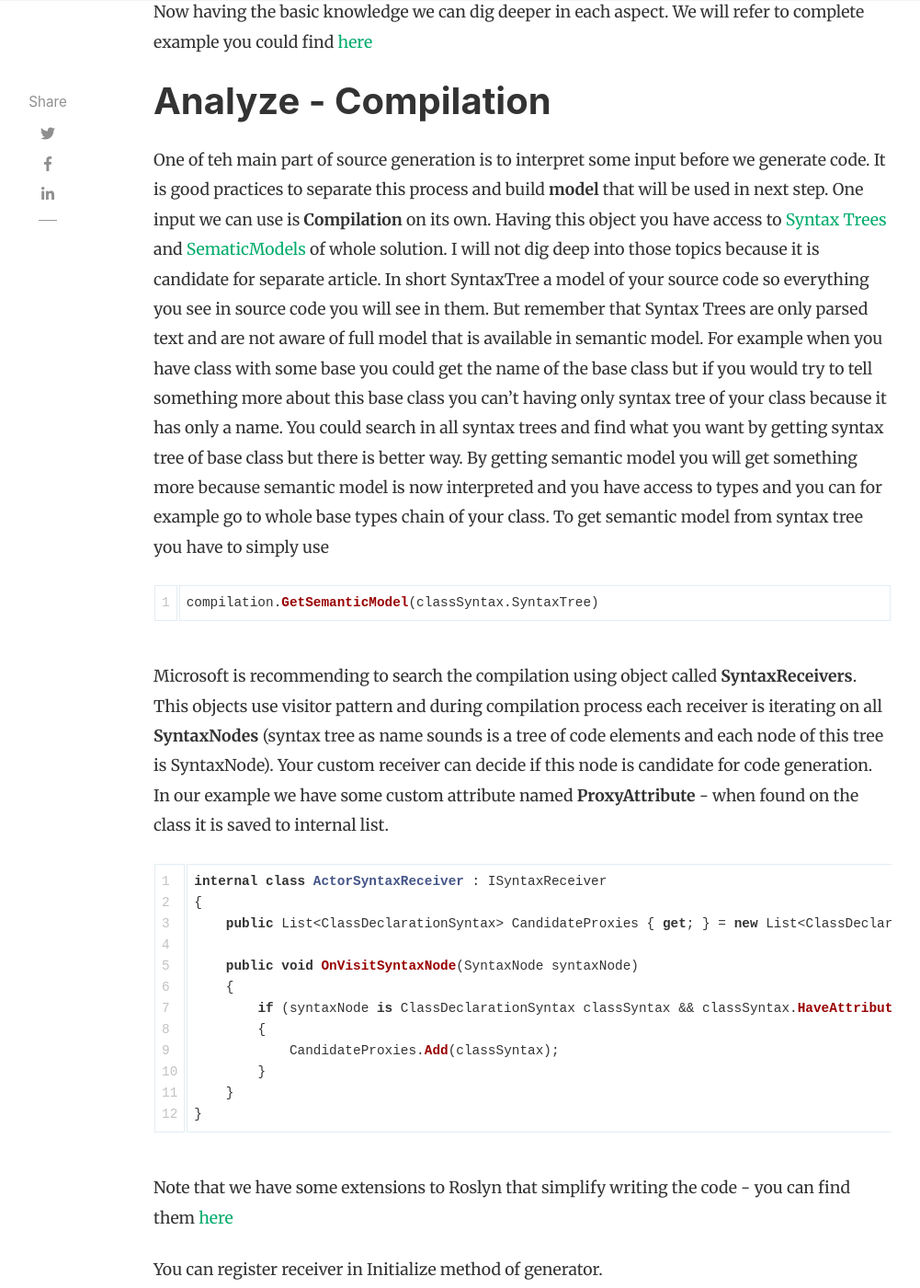
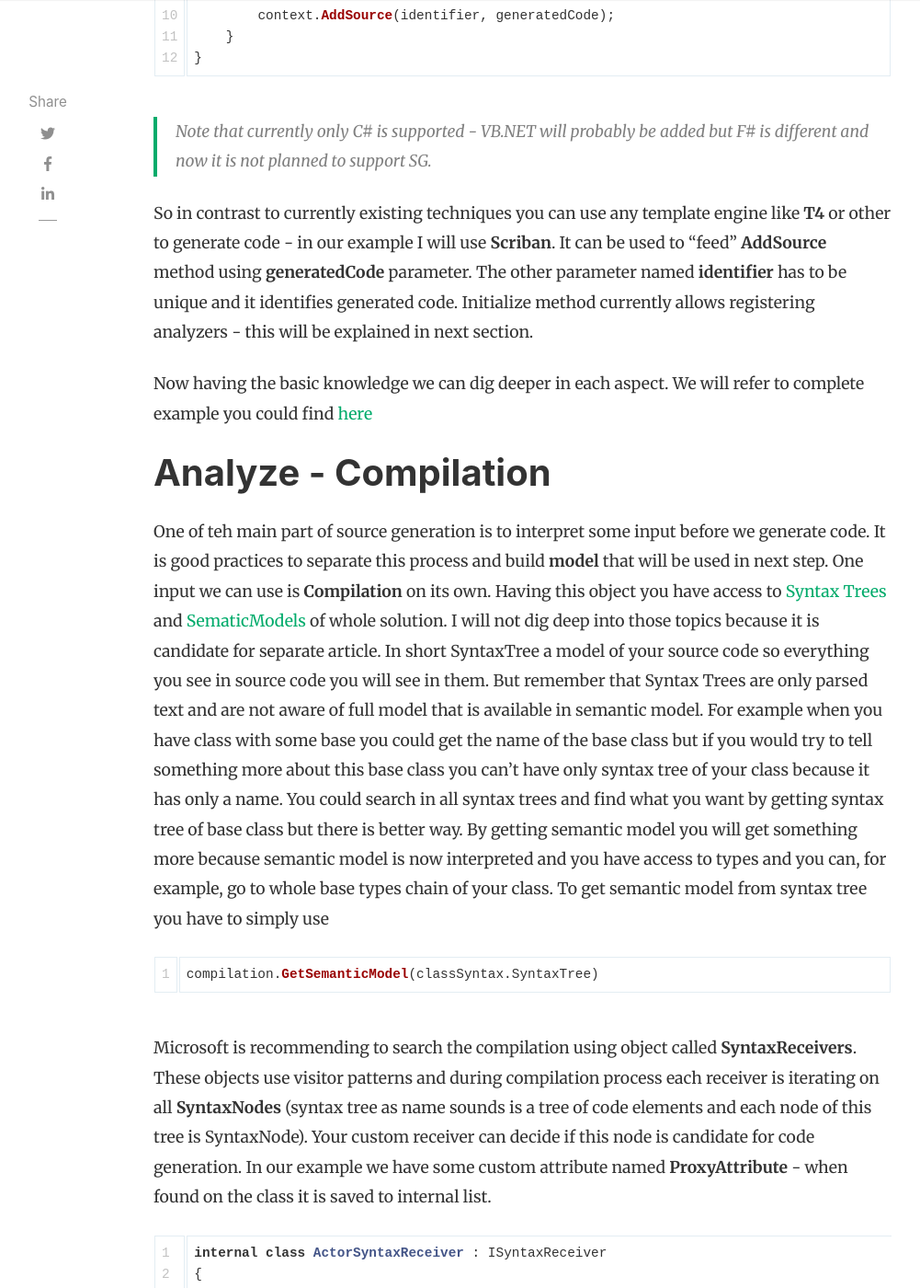
Before and after one commit to dominikjeske/dominikjeske.github.io, a Jekyll site: the page built from _posts/2020-11-09-source-generators.markdown, in a window 1280 px wide and 1400 px high, scrolled down 4512 px. Shown: the whole window at 92% size, without its empty margins (118-1119 px from the left). Built offline with Jekyll 4.4.1, drawn with Linux system fonts in a browser that asks for light colours; nearby versions of some CDN libraries; comment, search, counter and statistics services are not loaded; some of the changed text lies outside the part shown.

Commit message:
Fix gramma and add TOC

`````diff
--- a/_posts/2020-11-09-source-generators.markdown
+++ b/_posts/2020-11-09-source-generators.markdown
@@ -83,14 +95,14 @@ Now having the basic knowledge we can dig deeper in each aspect. We will refer t
 # Analyze - Compilation
 
 One of teh main part of source generation is to interpret some input before we generate code. It is good practices to separate this process and build **model** that will be used in next step. One input we can use is **Compilation** on its own. Having this object you have access to [Syntax Trees](https://docs.microsoft.com/en-us/dotnet/csharp/roslyn-sdk/get-started/syntax-analysis) and [SematicModels](https://docs.microsoft.com/en-us/dotnet/csharp/roslyn-sdk/get-started/semantic-analysis) of whole solution. I will not dig deep into those topics because it is candidate for separate article. In short SyntaxTree a model of your source code so everything you see in source code you will see in them. But remember that Syntax Trees are only parsed text and are not aware of full model that is available in semantic model.
-For example when you have class with some base you could get the name of the base class but if you would try to tell something more about this base class you can't having only syntax tree of your class because it has only a name. You could search in all syntax trees and find what you want by getting syntax tree of base class but there is better way. By getting semantic model you will get something more because semantic model is now interpreted and you have access to types and you can for example go to whole base types chain of your class.
+For example when you have class with some base you could get the name of the base class but if you would try to tell something more about this base class you can't have only syntax tree of your class because it has only a name. You could search in all syntax trees and find what you want by getting syntax tree of base class but there is better way. By getting semantic model you will get something more because semantic model is now interpreted and you have access to types and you can, for example, go to whole base types chain of your class.
 To get semantic model from syntax tree you have to simply use
 
 ```c#
 compilation.GetSemanticModel(classSyntax.SyntaxTree)
 ```
 
-Microsoft is recommending to search the compilation using object called **SyntaxReceivers**. This objects use visitor pattern and during compilation process each receiver is iterating on all **SyntaxNodes** (syntax tree as name sounds is a tree of code elements and each node of this tree is SyntaxNode). Your custom receiver can decide if this node is candidate for code generation. In our example we have some custom attribute named **ProxyAttribute** - when found on the class it is saved to internal list.
+Microsoft is recommending to search the compilation using object called **SyntaxReceivers**. These objects use visitor patterns and during compilation process each receiver is iterating on all **SyntaxNodes** (syntax tree as name sounds is a tree of code elements and each node of this tree is SyntaxNode). Your custom receiver can decide if this node is candidate for code generation. In our example we have some custom attribute named **ProxyAttribute** - when found on the class it is saved to internal list.
 
 ````c#
 internal class ActorSyntaxReceiver : ISyntaxReceiver
@@ -173,7 +185,7 @@ private ProxyModel GetModel(ClassDeclarationSyntax classSyntax, Compilation comp
 
 # Analyze - Additional Files
 
-CG gives additional ways for developers to gather information and generate model based on them. When using generator you have special section named AdditionalFiles in your csproj
+CG gives additional ways for developers to gather information and generate model based on them. When using a generator you have special section named AdditionalFiles in your csproj
 
 ````xml
 <ItemGroup>
@@ -349,7 +361,7 @@ private static Compilation CreateCompilation(string source)
 }
 ````
 
->Note that I'm using .NET Core feature DependencyContext.Default.RuntimeLibraries that gives me all libs used in solution - this approach don't have drawback of other methods that get only assemblies already used so in runtime.
+>Note that I'm using .NET Core feature DependencyContext.Default.RuntimeLibraries that gives me all libs used in solution - this approach don't have a drawback of other methods that get only assemblies already used so in runtime.
 
 Next we add some core assembly get from type typeof(Binder) and create compilation. Remember then adding all dependent libraries is important because when something is not in tree, compilation is created but you will get empty result for some searches - for example I was searching for base class in semantic model and without all dependent assemblies I just have null result.
 
@@ -430,7 +442,7 @@ public bool TryReadAdditionalFilesOption(GeneratorExecutionContext context, Addi
 }
 ````
 
-There is also a way to add this properties to **.editorconfig** file but to be visible in global section of **context.AnalyzerConfigOptions** we have to mark .editorconfig as [**'is_global = true'**](https://github.com/dominikjeske/Samples/blob/main/SourceGenerators/HomeCenter.Example/.editorconfig). When we don't use this switch property is available only for syntax tree part of AnalyzerConfigOptions. What is this? Configuration can be global (first in example), can be get by AdditionalFile reference or syntaxtrees. For beginning it is hard to dig into this and that is why I wrote [some code](https://github.com/dominikjeske/Samples/blob/main/SourceGenerators/HomeCenter.SourceGenerators/Extensions/OptionsInternalReader.cs) that dumps all config values - it is part of the logging process described below.
+There is also a way to add this properties to **.editorconfig** file but to be visible in global section of **context.AnalyzerConfigOptions** we have to mark .editorconfig as [**'is_global = true'**](https://github.com/dominikjeske/Samples/blob/main/SourceGenerators/HomeCenter.Example/.editorconfig). When we don't use this switch property is available only for syntax tree part of AnalyzerConfigOptions. What is this? Configuration can be global (first in example), can be get by AdditionalFile reference or syntaxtrees. For a beginning it is hard to dig into this and that is why I wrote [some code](https://github.com/dominikjeske/Samples/blob/main/SourceGenerators/HomeCenter.SourceGenerators/Extensions/OptionsInternalReader.cs) that dumps all config values - it is part of the logging process described below.
 
 >Important thing is that this code is using reflection because MS decided to hide this so it is for learning/debugging purposes but it can break in future versions.
 
@@ -473,7 +485,7 @@ Having this dump we can easily see all variables we can use and see if we proper
 	dotnet_naming_style.instance_field_style.required_prefix:_
 ````
 
-Next thing in Msbuild topic is automatically change all files with template extensions to Embedded Resources - we can do this in **Directory.Build.Props** - this files allow us add common setting to all project files in solution. It is convenient way to have some common place and not repeat ourselves in each file.
+The next thing in Msbuild topic is having automatically change all files with template extensions to Embedded Resources - we can do this in **Directory.Build.Props** - these files allow us add common settings to all project files in solution. It is convenient way to have some common place and not repeat ourselves in each file.
 
 >Keep in mind that those files are not hierarchical by design so when we put one file like this it applies to all projects below directory tree but it stops on this file (unlike .editorconfig which read all files down to root drive and merge results). We can change this behavior by using [technique](https://docs.microsoft.com/en-us/visualstudio/msbuild/customize-your-build?view=vs-2019#directorybuildprops-and-directorybuildtargets)
 
`````
Also changed, not shown: other parts of _posts/2020-11-09-source-generators.markdown (+30 -18 lines).
